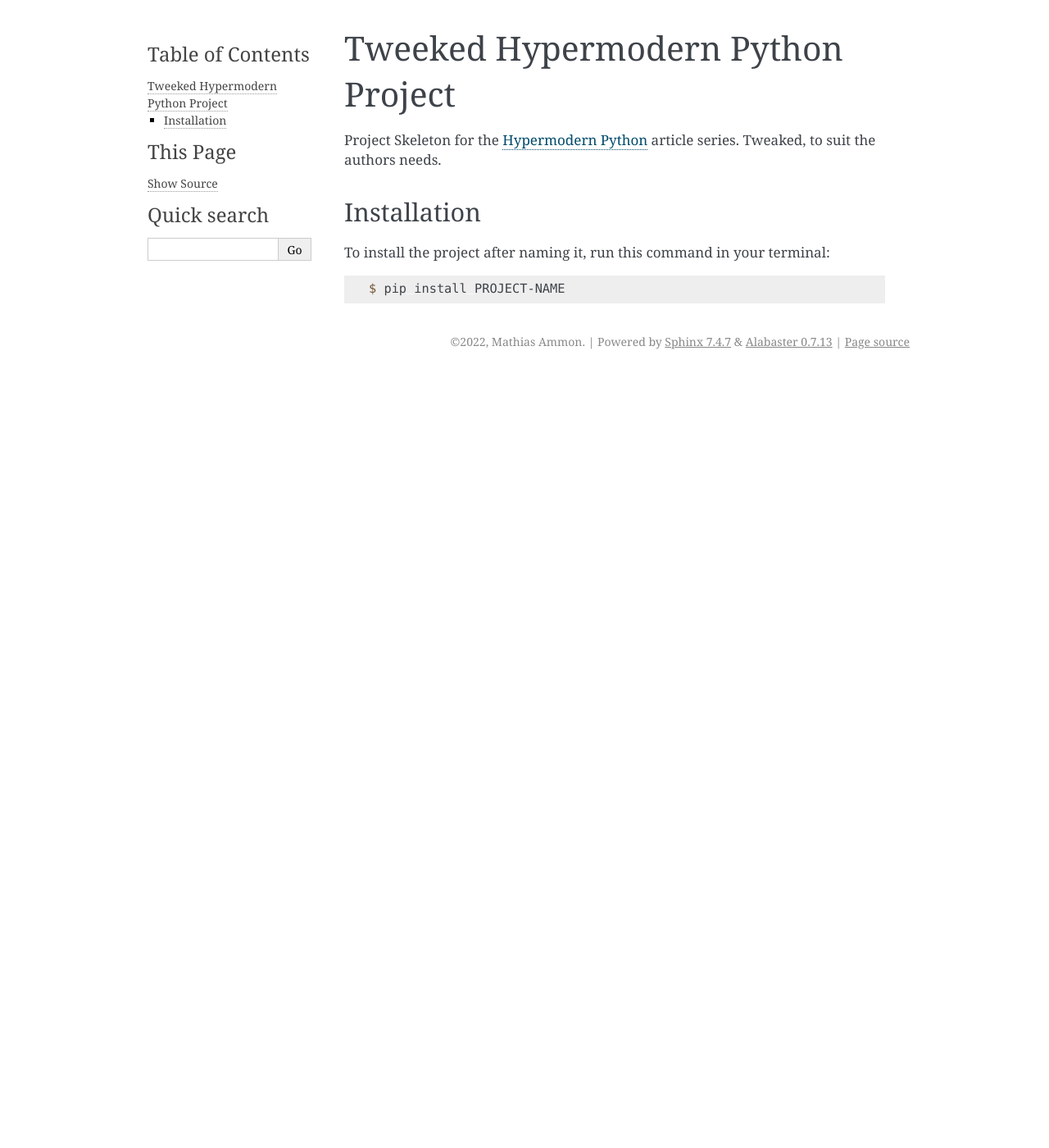
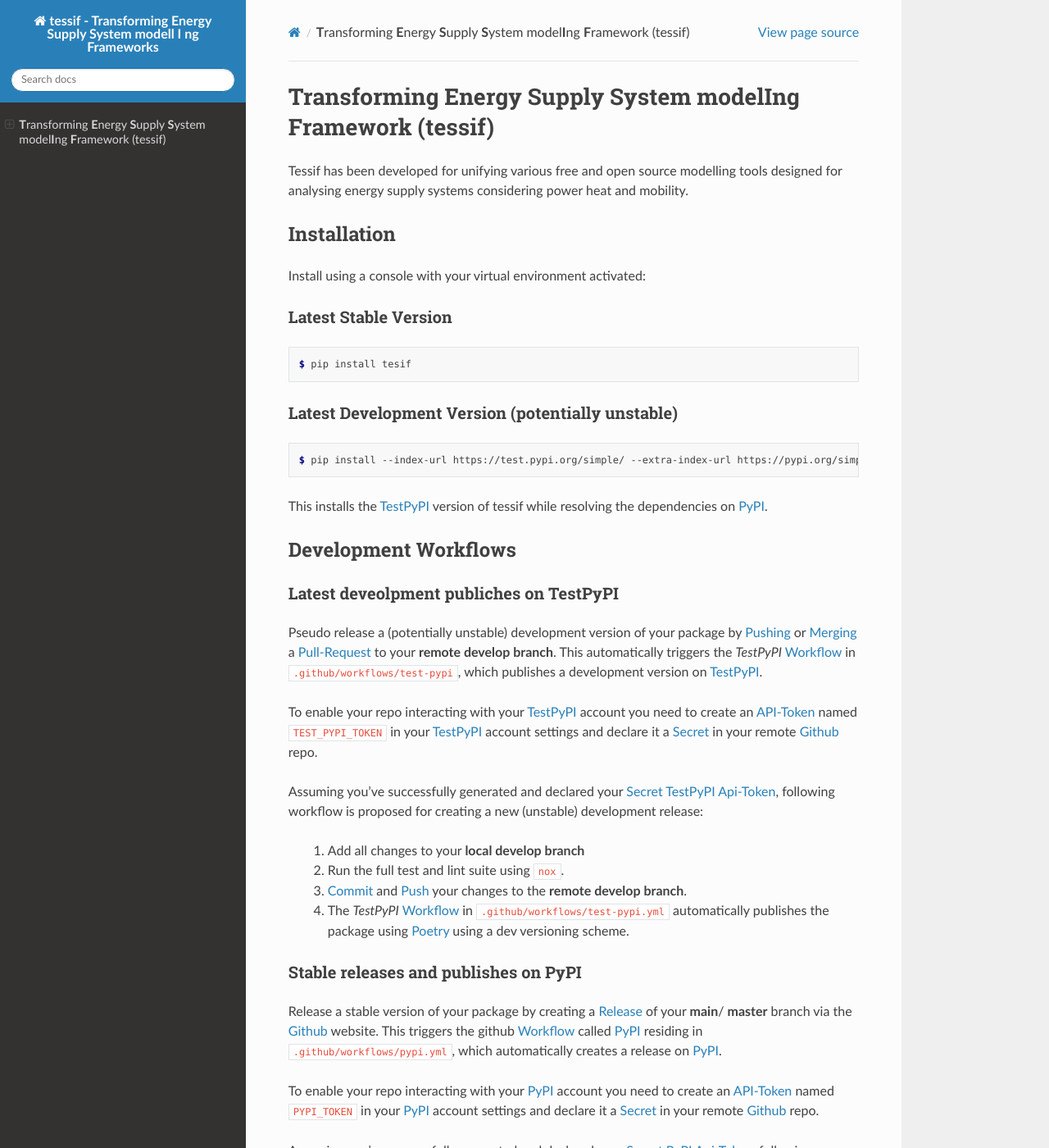
Before and after one commit to mathias-ammon/tessif, a Sphinx documentation site: the page built from docs/index.rst, in a window 1280 px wide and 1400 px high. Shown: the whole window at 82% size. Built offline with Sphinx 7.4.7 and the Read the Docs theme 2.0.0, drawn with Linux system fonts in a browser that asks for light colours; some of the changed text lies outside the part shown.

Commit message:
Update basic documentation

```diff
--- a/docs/conf.py
+++ b/docs/conf.py
@@ -1,5 +1,32 @@
 # docs/conf.py
 """Sphinx configuration."""
-project = "PROJECT-NAME"
+from tessif import __version__
+
+project = "tessif - Transforming Energy Supply System modell I ng Frameworks"
 author = "Mathias Ammon"
 copyright = f"2022, {author}"
+release = __version__
+
+extensions = [
+    "sphinx.ext.autodoc",  # enable docstring documentation
+    "sphinx.ext.autosummary",  # create linked tables for documented attributes
+    "sphinx.ext.intersphinx",  # allow :mod: references to interlinked docs
+    "sphinx.ext.napoleon",  # enable numpy style docstring syntax
+    "sphinx.ext.viewcode",  # enable source links
+    # 3rd party extensions
+    # 'sphinx_execute_code',  # execute code
+    "sphinx_paramlinks",  # enable :param: cross referencing
+    # 'sphinxcontrib.excel_table',  # show xlsx exceltables
+    # 'sphinxcontrib.exceltable',  # show xls exceltables
+]
+
+html_theme = "sphinx_rtd_theme"
+html_theme_options = {
+    "canonical_url": "https://github.com/tZ3ma/tessif/",
+    "display_version": True,
+    "sticky_navigation": True,
+    # 'style_nav_header_background': '#009682',
+}
+
+# Sort the documentation
+autodoc_member_order = "bysource"
--- a/docs/index.rst
+++ b/docs/index.rst
@@ -1,16 +1,114 @@
-Tweeked Hypermodern Python Project
-=================================
+***************************************************************************************************
+**T**\ ransforming **E**\ nergy **S**\ upply **S**\ ystem model\ **I**\ ng **F**\ ramework (tessif)
+***************************************************************************************************
 
-Project Skeleton for the
-`Hypermodern Python <https://medium.com/@cjolowicz/hypermodern-python-d44485d9d769>`_
-article series. Tweaked, to suit the authors needs.
+Tessif has been developed for unifying various free and open source modelling tools designed for analysing energy supply systems considering power heat and mobility.
+
 
 Installation
-------------
+============
 
-To install the project after naming it,
-run this command in your terminal:
+
+Install using a console with your virtual environment activated:
+
+Latest Stable Version
+---------------------
+.. code-block:: console
+
+   $ pip install tesif
+
+Latest Development Version (potentially unstable)
+------------------------------------------------
 
 .. code-block:: console
 
-   $ pip install PROJECT-NAME
+   $ pip install --index-url https://test.pypi.org/simple/ --extra-index-url https://pypi.org/simple/ tessif
+
+This installs the TestPyPI_ version of tessif while resolving the dependencies on PyPI_.
+
+
+
+Development Workflows
+=====================
+
+
+Latest deveolpment publiches on TestPyPI
+----------------------------------------
+Pseudo release a (potentially unstable) development version of your package by
+`Pushing <Push_>`_ or `Merging <Merge_>`_ a Pull-Request_ to your
+**remote develop branch**. This automatically triggers the *TestPyPI* Workflow_
+in :file:`.github/workflows/test-pypi`, which publishes a development version
+on TestPyPI_.
+
+To enable your repo interacting with your TestPyPI_ account you need to create an
+API-Token_ named ``TEST_PYPI_TOKEN`` in your TestPyPI_
+account settings and declare it a Secret_ in your remote Github_ repo.
+
+Assuming you've successfully generated and declared your Secret_ TestPyPI_
+Api-Token_, following workflow is proposed for creating a new (unstable)
+development release:
+
+  1. Add all changes to your **local develop branch**
+  2. Run the full test and lint suite using :code:`nox`.
+  3. Commit_ and Push_ your changes to the **remote develop branch**.
+  4. The *TestPyPI* Workflow_ in :file:`.github/workflows/test-pypi.yml` automatically
+     publishes the package using Poetry_ using a dev versioning scheme.
+
+Stable releases and publishes on PyPI
+-------------------------------------
+
+Release a stable version of your package by creating a Release_ of your **main**/
+**master** branch via the Github_ website. This triggers the github Workflow_
+called PyPI_ residing in :file:`.github/workflows/pypi.yml`, which automatically
+creates a release on PyPI_.
+
+To enable your repo interacting with your PyPI_
+account you need to create an API-Token_ named ``PYPI_TOKEN`` in your PyPI_
+account settings and declare it a Secret_ in your remote Github_ repo.
+
+Assuming you've successfully generated and declared your Secret_ PyPI_
+Api-Token_, following workflow is proposed for creating a new release:
+
+  1. Bump the package version on your **local develop branch** using
+     :code:`poetry version major|minor|patch|` following the Semantic-Versioning_.
+  2. Run the full test and lint suite using :code:`nox`.
+  3. Commit_ and Push_ your changes to the **remote develop branch**.
+  4. Create a Pull-Request_ from your **remote develop branch** to the
+     **remote main** / **master** branch via your remote repo's github webpage.
+  5. Merge_ the Pull-Request_ on your remote repo using the github webpage
+  6. Create a Release_ using the remote repos webpage.
+
+     Note that the *Release Drafter* Workflow_ in
+     :file:`.github/workflows/release-drafter.yml` automatically creates a
+     release draft listing all your changes.
+
+  7. The *PyPI* Workflow_ in :file:`.github/workflows/pypi.yml` automatically
+     publishes the package using Poetry_
+
+
+.. Links:
+
+.. _API-Token: https://pypi.org/help/#apitoken
+
+.. _Commit: https://docs.github.com/en/rest/commits
+
+.. _Github: https://github.com/
+
+.. _Merge: https://docs.github.com/en/pull-requests/collaborating-with-pull-requests/incorporating-changes-from-a-pull-request/merging-a-pull-request
+
+.. _pip: https://pip.pypa.io/
+.. _Poetry: https://python-poetry.org/
+.. _Pull-Request: https://docs.github.com/en/pull-requests/collaborating-with-pull-requests/proposing-changes-to-your-work-with-pull-requests/about-pull-requests
+.. _Push: https://docs.github.com/en/get-started/using-git/pushing-commits-to-a-remote-repository
+.. _PyPI: https://pypi.org/
+
+
+.. _Release: https://docs.github.com/en/repositories/releasing-projects-on-github/about-releases
+
+.. _Secret: https://docs.github.com/en/github-ae@latest/actions/security-guides/encrypted-secrets
+.. _Semantic-Versioning: https://semver.org/
+
+.. _TestPyPI: https://test.pypi.org/
+
+
+.. _Workflow: https://docs.github.com/en/actions/using-workflows/worklow-syntax-for-github-actions
```
Also changed, not shown: README.rst (+19 -7 lines).
